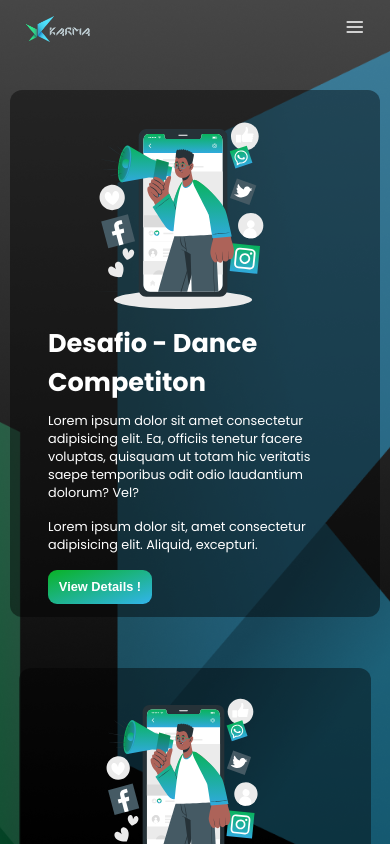
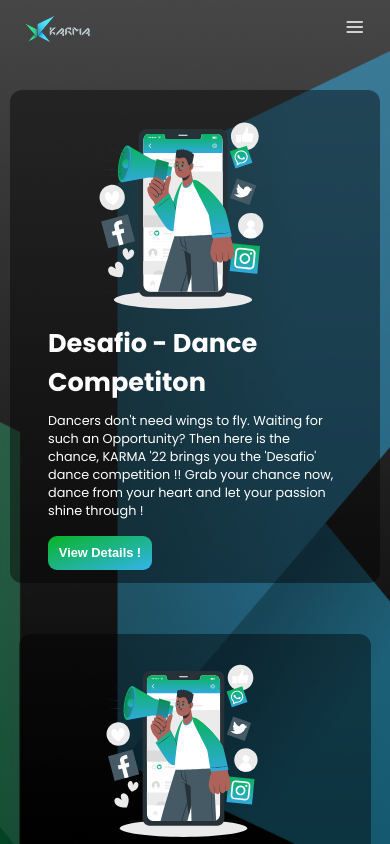
Before and after one commit to TinkerHubKMCTCE/Karma-KMCT, a React (Create React App) app: page /culturals in a window 390 px wide. Shown: the top 844 px of the page. Built offline with nearby package versions, Linux system fonts and the light colour scheme.

Commit message:
Desafio details Uploaded 💃

```diff
--- a/src/components/Carousel/Carousel1/Carousel1.js
+++ b/src/components/Carousel/Carousel1/Carousel1.js
@@ -16,7 +16,7 @@ const Carousel1 = () => {
           showThumbs={false}
           showStatus={false}
           autoPlay={true}
-          interval={3000}
+          interval={2000}
           infiniteLoop={true}
         >
           <div className={classes.box}>
--- a/src/components/Culturals/Culturals.js
+++ b/src/components/Culturals/Culturals.js
@@ -22,15 +22,16 @@ const Culturals = () => {
             <h3 className={classes.heading}>Desafio - Dance Competiton</h3>
 
             <p className={classes.para}>
-              Lorem ipsum dolor sit amet consectetur adipisicing elit. Ea,
-              officiis tenetur facere voluptas, quisquam ut totam hic veritatis
-              saepe temporibus odit odio laudantium dolorum? Vel?
+              Dancers don't need wings to fly. Waiting for such an Opportunity?
+              Then here is the chance, KARMA '22 brings you the 'Desafio' dance
+              competition !! Grab your chance now, dance from your heart and let
+              your passion shine through !
             </p>
 
-            <p className={classes.para}>
+            {/* <p className={classes.para}>
               Lorem ipsum dolor sit, amet consectetur adipisicing elit. Aliquid,
               excepturi.
-            </p>
+            </p> */}
 
             <Link to="/desafio">
               <button className={classes.btn}>View Details !</button>
--- a/src/components/Culturals/Desafio/Desafio.js
+++ b/src/components/Culturals/Desafio/Desafio.js
@@ -14,14 +14,38 @@ const Desafio = () => {
           <div className={classes.headingBox}>
             <h3 className={classes.heading}>Desafio - Dance Competiton</h3>
             <p className={classes.para}>
-              Lorem ipsum dolor sit amet consectetur adipisicing elit. Ea,
-              officiis tenetur facere voluptas, quisquam ut totam hic veritatis
-              saepe temporibus odit odio laudantium dolorum? Vel?
+              Dancers don't need wings to fly. Waiting for such an Opportunity?
+              Then here is the chance, KARMA '22 brings you the 'Desafio' dance
+              competition !! Grab your chance now, dance from your heart and let
+              your passion shine through !
+            </p>
+            <h3 className={classes.heading}> Rules & Guidelines</h3>
+            <p className={classes.para}>
+              1. No participants in group: min 4 and max 12 students.
+            </p>
+            <p className={classes.para}> 2. Time limit : 7+1 minutes.</p>
+            <p className={classes.para}>
+              3. Theme : Folk dance/ Patriotic/ Religious/ Hindi.
             </p>
             <p className={classes.para}>
-              Lorem ipsum dolor sit, amet consectetur adipisicing elit. Aliquid,
-              excepturi.
+              4. Style : Any style of dance (depend on participant).
             </p>
+            <p className={classes.para}>
+              5. Participants are required to bring their own music CDs and
+              props.
+            </p>
+            <p className={classes.para}>
+              6. Confirm the song and provide the CD to the concerned faculty
+              co-coordinator of the event.
+            </p>
+            <p className={classes.para}>
+              7. There should be only one entry in front of each college.
+            </p>
+            <p className={classes.para}>
+              8. Judges can stop the dance in between if they feel it is
+              irrelevant.
+            </p>
+
             <a href="https://pages.razorpay.com/pl_JTqaCQgO7vIKE6/view">
               <button className={classes.btn}>Register Now !</button>
             </a>
--- /dev/null
+++ b/src/components/Culturals/Vogue Fiesta/Common.module.css
@@ -0,0 +1,143 @@
+.ambaSection {
+    padding: 3rem 1.5rem;
+}
+
+.ambassadar {
+    background-color: rgba(0, 0, 0, 0.432);
+    display: flex;
+    margin: 0 auto;
+    padding: 2rem 6rem;
+    border-radius: 12px;
+}
+
+.headingBox {
+    color: #fff;
+    flex-basis: 50%;
+    display: flex;
+    flex-direction: column;
+    justify-content: center;
+}
+
+.imgBox {
+    margin: 0 auto;
+    padding: 0 4rem;
+}
+
+.heading {
+    font-size: 4rem;
+    margin-bottom: 1.5rem;
+}
+
+.para {
+    font-size: 2rem;
+    margin-bottom: 2.5rem;
+}
+
+.img {
+    width: 90%;
+}
+
+.btn {
+    align-self: flex-start;
+    background-image: linear-gradient(to bottom right, #09B326, #32B4ED);
+    padding: 1.5rem 1.7rem;
+    border: none;
+    border-radius: 9px;
+    font-size: 2rem;
+    font-weight: 600;
+    color: #fff;
+    transition: all .3s;
+}
+
+.btn:hover {
+    cursor: pointer;
+    background-image: linear-gradient(to top left, #09B326, #32B4ED);
+    transition: all .3s;
+}
+
+.backdrop {
+    width: 65%;
+    border-radius: 10px;
+    background-color: rgba(0, 0, 0, 0.758);
+    padding: 4rem 5rem;
+}
+
+.bkdHeadingBox {
+    text-align: center;
+    margin-bottom: 3rem;
+}
+
+.fieldBox {
+    margin: 0 auto;
+    background-color: red;
+}
+
+.bkdHeading {
+    font-size: 3rem;
+}
+
+.inputBox {
+    display: grid;
+    grid-template-columns: repeat(2, 1fr);
+    align-items: center;
+    gap: 3rem;
+    justify-items: center;
+}
+
+@media screen and (max-width: 480px) {
+    .inputBox {
+        grid-template-columns: repeat(1, 1fr);
+    }
+
+    .ambassadar {
+        display: flex;
+        flex-direction: column;
+    }
+
+    .headingBox {
+        order: 2;
+    }
+
+    .imgBox {
+        order: 1;
+    }
+
+    .btn {
+        align-self: center;
+    }
+}
+
+.input {
+    border: 2px solid rgba(85, 85, 232, 0.803);
+    border-width: 3pt;
+    border-image-slice: 1;
+    border-radius: 13px;
+    width: 90%;
+    font-size: 3rem;
+    padding: 1.2rem 1.3rem;
+    text-decoration: none;
+    outline: none;
+    background-color: transparent;
+    color: #fff;
+    text-transform: capitalize;
+}
+
+.input::placeholder {
+    color: rgb(213, 204, 204);
+    opacity: 90%;
+    font-size: 2.5rem;
+    font-weight: 200;
+}
+
+.btn1 {
+    justify-self: center;
+    background-image: linear-gradient(to bottom right, #09B326, #32B4ED);
+    padding: 1rem 2.7rem;
+    border: none;
+    border-radius: 9px;
+    font-size: 2rem;
+    font-weight: 600;
+    color: #fff;
+    transition: all .3s;
+    margin-top: 3rem;
+}
--- a/src/components/Header/Header.js
+++ b/src/components/Header/Header.js
@@ -34,7 +34,7 @@ const Header = () => {
             <li>Highlights</li>
             <li>
               <Link
-                to="culturals"
+                to="/culturals"
                 style={{ color: "white", textDecoration: "none" }}
               >
                 Culturals
```
